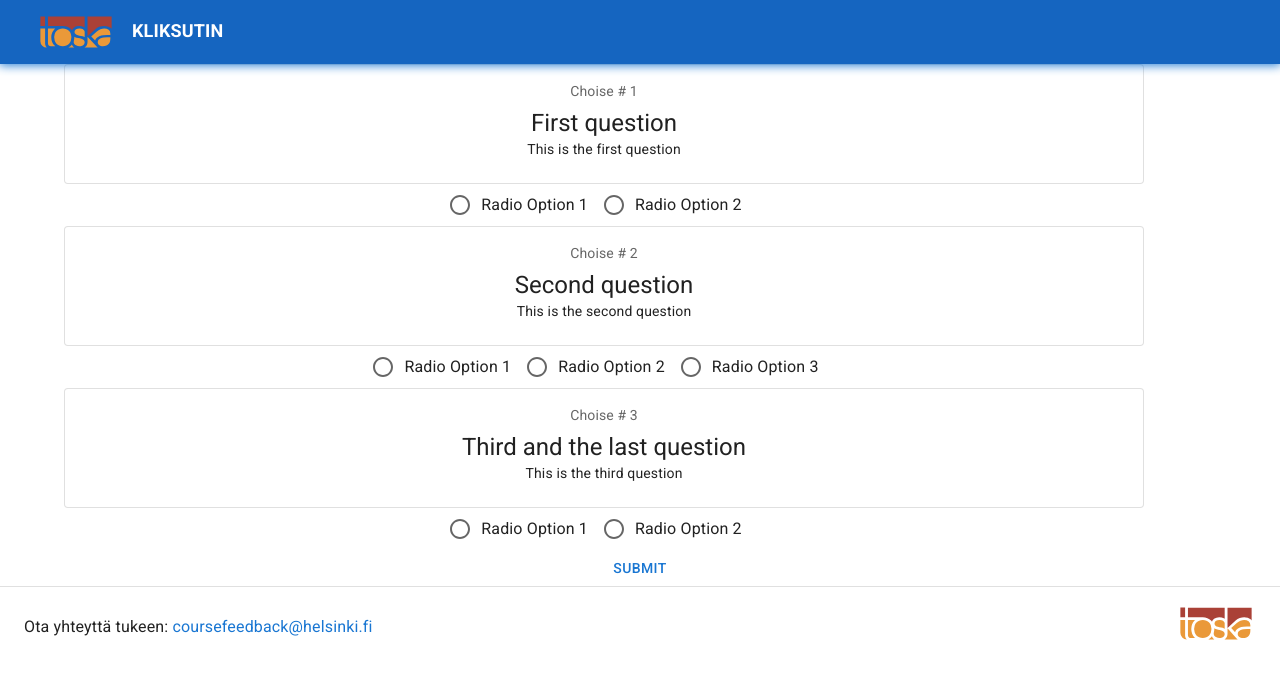
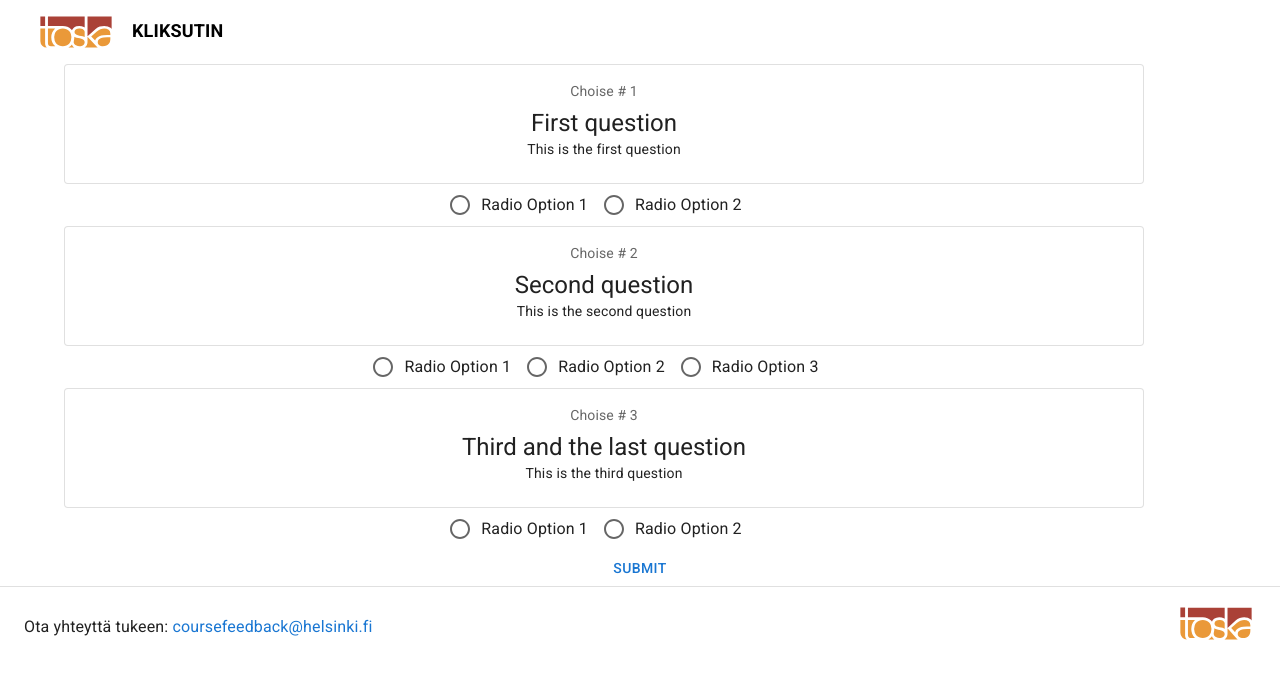
Before and after one commit to UniversityOfHelsinkiCS/kliksutin, a React (Create React App) app: page / in a window 1280 px wide. Shown: the top 678 px of the page. Built offline with nearby package versions, Linux system fonts and the light colour scheme.

Commit message:
Fix e2e test

```diff
--- a/src/client/components/NavBar/NavBar.tsx
+++ b/src/client/components/NavBar/NavBar.tsx
@@ -19,7 +19,7 @@ const styles = {
     marginRight: 1,
     fontWeight: (theme) => theme.typography.fontWeightMedium,
     padding: '5px 12px',
-    backgroundColor: 'rgba(0, 0, 0, 0)',
+    backgroundColor: 'rgba(255, 255, 255, 0)',
     transition: 'background-color 0.1s',
     borderRadius: 3,
     '&:hover': {
@@ -119,9 +119,7 @@ const NavBar = () => {
         position="relative"
         sx={{
           zIndex: (theme) => theme.zIndex.drawer + 1,
-          background: (theme) => theme.palette.primary.dark,
-          boxShadow: (theme) =>
-            `0px 0px 10px 1px ${theme.palette.primary.main}`,
+          backgroundColor: 'rgba(255, 255, 255, 0)',
           borderRadius: 0,
         }}
       >
@@ -133,6 +131,7 @@ const NavBar = () => {
                 ml="1rem"
                 pb="0.2rem"
                 textTransform="uppercase"
+                color="common.black"
                 fontWeight={700}
                 fontSize={18}
               >
```
Also changed, not shown: 1 other file (tests, documents, lock files or other folders).
